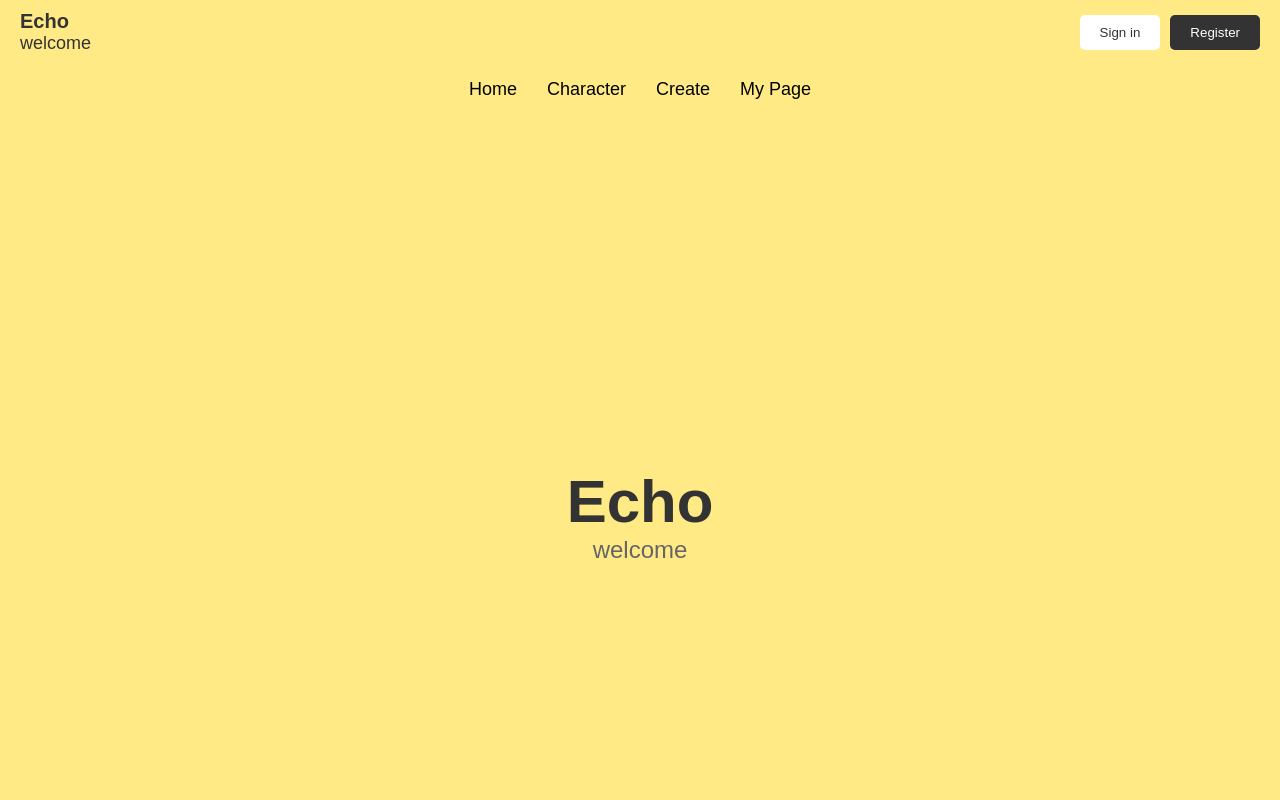
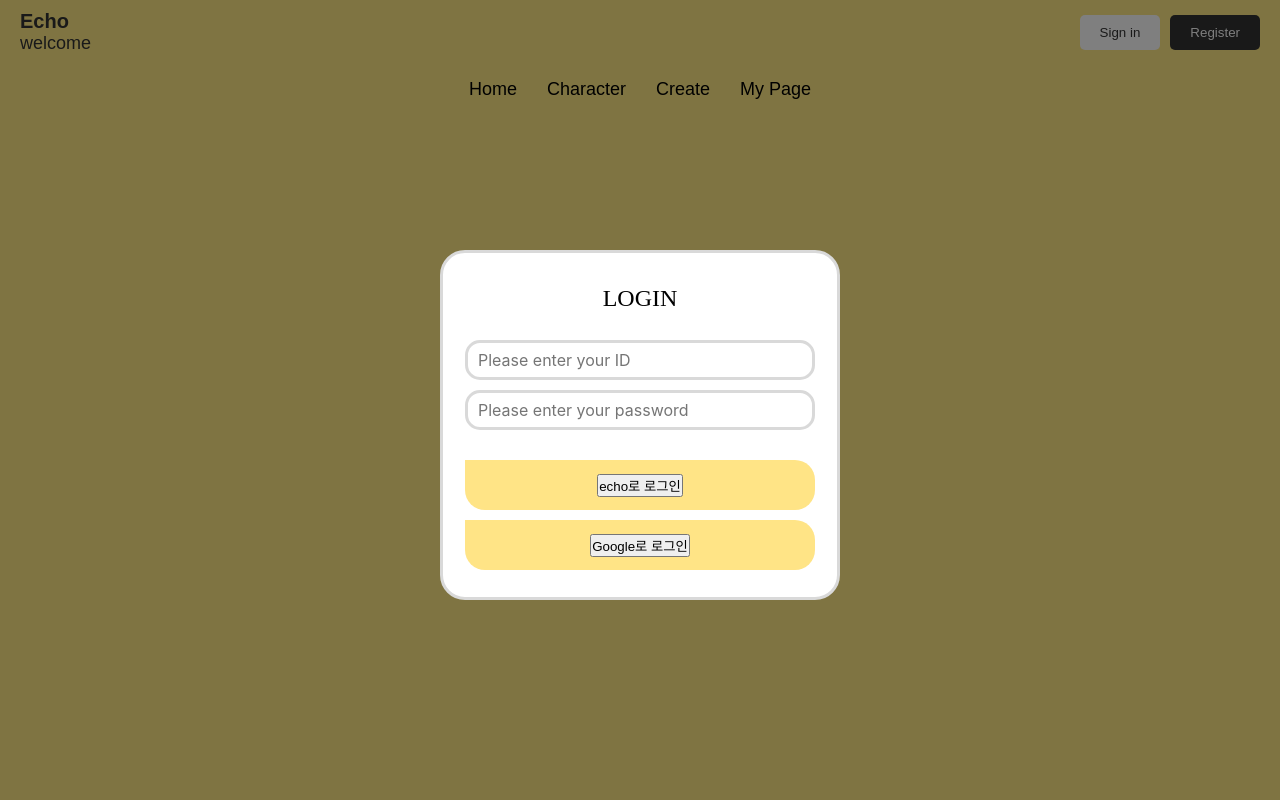
Before and after one commit to SyaDo95/echo-react, a React (Create React App) app: page / in a window 1280 px wide. Both pictures are taken after a click on the button "Sign in". Shown: the top 800 px of the page. Built offline with nearby package versions, Linux system fonts and the light colour scheme; no server answers.

Commit message:
구글로그인으로 모두정상

```diff
--- a/src/GoogleLogin.jsx
+++ b/src/GoogleLogin.jsx
@@ -1,30 +1,25 @@
 import React, { useState } from 'react';
 import { auth, provider, signInWithPopup } from './firebase';
 
-function GoogleLogin({ setUid }) {
+function GoogleLogin({ setUid, onClose }) {
   const handleGoogleSignIn = async () => {
     try {
-      const result = await signInWithPopup(auth, provider);
-      const idToken = await result.user.getIdToken();
-
-      // 백엔드로 ID 토큰 전송하여 인증
-      const response = await fetch('http://localhost:8080/auth/verifyToken', {
-        method: 'POST',
-        headers: { 'Content-Type': 'application/json' },
-        body: JSON.stringify(idToken),
-      });
-
-      const uid = await response.text();
-      console.log("Authenticated UID:", uid);
-
-      setUid(uid); // UID를 상위 컴포넌트로 전달
+      const result = await signInWithPopup(auth, provider); // Firebase 인증
+      const idToken = await result.user.getIdToken(); // Firebase ID Token 가져오기
+      console.log('Firebase ID Token:', idToken); // 콘솔에 출력
+      const uid = result.user.uid; // 사용자 UID 가져오기
+      console.log('Logged in UID:', uid);
+      setUid(uid); // 부모 컴포넌트로 UID 전달
     } catch (error) {
-      console.error("Login Error:", error);
+      console.error('Login Error:', error); // 오류 처리
     }
   };
 
   return (
-    <button onClick={handleGoogleSignIn}>Sign in with Google</button>
+    <button onClick={() => {
+      handleGoogleSignIn();
+      onClose();
+    }}>Google로 로그인</button>
   );
 }
 
--- a/src/HomePage.jsx
+++ b/src/HomePage.jsx
@@ -1,8 +1,19 @@
 import React, { useState } from 'react';
 import './HomePage.css';
 import { auth, provider, signInWithPopup } from './firebase'; // firebase.js에서 필요한 모듈 가져오기
+import LoginPopup from './LoginPopup';
+import RegisterPopup from './RegisterPopup'; // RegisterPopup 임포트 추가
 
 function HomePage({ characters, onCharacterSelect, onShowCreateProcess, onShowMyPage, setUid }) {
+  const [isPopupOpen, setIsPopupOpen] = useState(false);
+  const [showRegisterPopup, setShowRegisterPopup] = useState(false); // RegisterPopup 상태 추가
+
+  const openPopup = () => setIsPopupOpen(true);
+  const closePopup = () => {
+    setIsPopupOpen(false);
+    setShowRegisterPopup(false); // 팝업 닫을 때 RegisterPopup도 닫기
+  };
+
   const handleGoogleSignIn = async () => {
     try {
       const result = await signInWithPopup(auth, provider); // Firebase 인증
@@ -28,10 +39,10 @@ function HomePage({ characters, onCharacterSelect, onShowCreateProcess, onShowMy
           <p>welcome</p>
         </div>
         <div className="auth-buttons">
-          <button className="sign-in" onClick={handleGoogleSignIn}>
+          <button className="sign-in" onClick={openPopup}>
             Sign in
           </button>
-          <button className="register" onClick={handleGoogleSignIn}>
+          <button className="register" onClick={() => setShowRegisterPopup(true)}>
             Register
           </button>
         </div>
@@ -68,8 +79,12 @@ function HomePage({ characters, onCharacterSelect, onShowCreateProcess, onShowMy
           ))}
         </div>
       </section>
+      {isPopupOpen && <LoginPopup onClose={closePopup} setUid={setUid} />}
+      {showRegisterPopup && <RegisterPopup onClose={closePopup} />} {/* RegisterPopup 추가 */}
     </div>
   );
 }
 
+
+
 export default HomePage;
--- a/src/LoginPopup.jsx
+++ b/src/LoginPopup.jsx
@@ -2,7 +2,7 @@ import React, { useState } from 'react';
 import './LoginPopup.css';
 import GoogleLogin from './GoogleLogin';
 
-function LoginPopup({ onClose }) {
+function LoginPopup({ onClose, setUid }) {
   const [credentials, setCredentials] = useState({ id: '', password: '' });
 
   const handleChange = (e) => {
@@ -18,7 +18,7 @@ function LoginPopup({ onClose }) {
           <div
             style={{
               width: 400,
-              height: 300,
+              height: 350,
               position: 'absolute',
               background: 'white',
               borderRadius: 25,
@@ -86,8 +86,7 @@ function LoginPopup({ onClose }) {
             }}
           />
 
-          {/* Google 로그인 버튼 */}
-          <div
+      <div
             style={{
               width: 350,
               height: 50,
@@ -101,7 +100,25 @@ function LoginPopup({ onClose }) {
               justifyContent: 'center',
             }}
           >
-            <GoogleLogin />
+            <button onClick={onClose}>echo로 로그인</button>
+          </div>
+
+          {/* Google 로그인 버튼 */}
+          <div
+            style={{
+              width: 350,
+              height: 50,
+              position: 'absolute',
+              top: 270,
+              left: 25,
+              background: '#FFE486',
+              borderRadius: '0 20px 20px 20px',
+              display: 'flex',
+              alignItems: 'center',
+              justifyContent: 'center',
+            }}
+          >
+            <GoogleLogin setUid={setUid} onClose={onClose} />
           </div>
         </div>
       </div>
```
